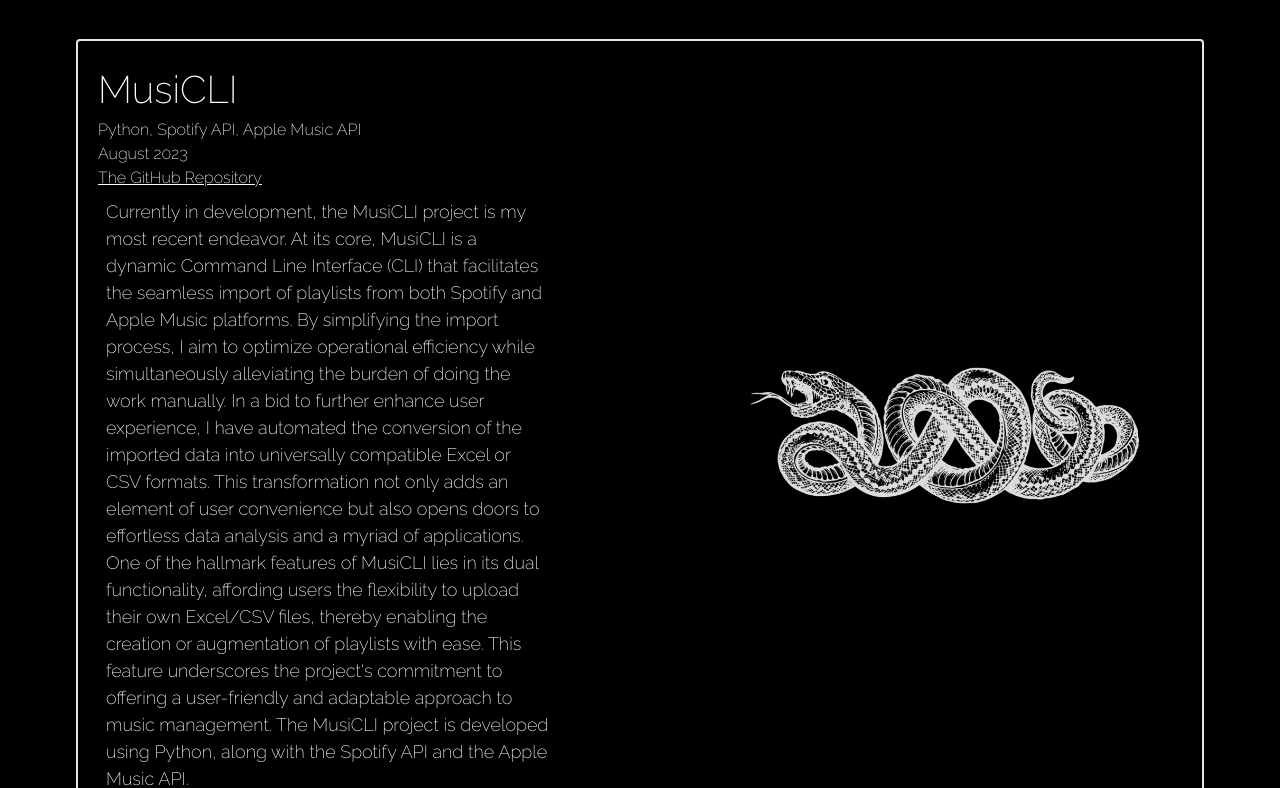
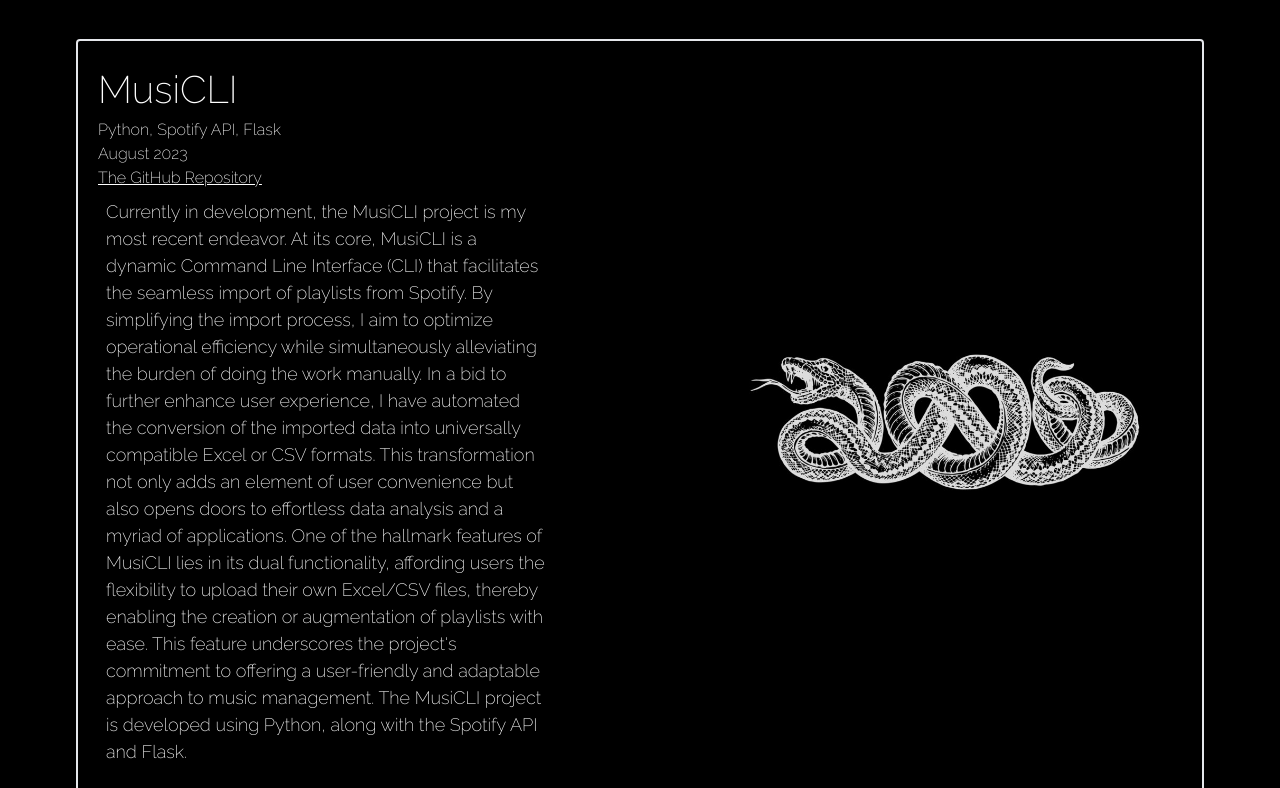
Before and after one commit to Sam-Mobed/personal-website, a Next.js app: page / in a window 1280 px wide. Shown: the part 4001-4789 px from the top of the page. Built offline with nearby package versions, Linux system fonts and the light colour scheme.

Commit message:
updated info

```diff
--- a/components/Projects/index.tsx
+++ b/components/Projects/index.tsx
@@ -18,9 +18,9 @@
     'python-CLI':{
         'name':'MusiCLI',
         'when':'August 2023',
-        'technologies':'Python, Spotify API, Apple Music API',
+        'technologies':'Python, Spotify API, Flask',
         'link':'https://github.com/Sam-Mobed/MusiCLI',
-        'description':'Currently in development, the MusiCLI project is my most recent endeavor. At its core, MusiCLI is a dynamic Command Line Interface (CLI) that facilitates the seamless import of playlists from both Spotify and Apple Music platforms. By simplifying the import process, I aim to optimize operational efficiency while simultaneously alleviating the burden of doing the work manually. In a bid to further enhance user experience, I have automated the conversion of the imported data into universally compatible Excel or CSV formats. This transformation not only adds an element of user convenience but also opens doors to effortless data analysis and a myriad of applications. One of the hallmark features of MusiCLI lies in its dual functionality, affording users the flexibility to upload their own Excel/CSV files, thereby enabling the creation or augmentation of playlists with ease. This feature underscores the project\'s commitment to offering a user-friendly and adaptable approach to music management. The MusiCLI project is developed using Python, along with the Spotify API and the Apple Music API.',
+        'description':'Currently in development, the MusiCLI project is my most recent endeavor. At its core, MusiCLI is a dynamic Command Line Interface (CLI) that facilitates the seamless import of playlists from Spotify. By simplifying the import process, I aim to optimize operational efficiency while simultaneously alleviating the burden of doing the work manually. In a bid to further enhance user experience, I have automated the conversion of the imported data into universally compatible Excel or CSV formats. This transformation not only adds an element of user convenience but also opens doors to effortless data analysis and a myriad of applications. One of the hallmark features of MusiCLI lies in its dual functionality, affording users the flexibility to upload their own Excel/CSV files, thereby enabling the creation or augmentation of playlists with ease. This feature underscores the project\'s commitment to offering a user-friendly and adaptable approach to music management. The MusiCLI project is developed using Python, along with the Spotify API and Flask.',
     },
     'misa-website':{
         'name':'MISA Website',
```
